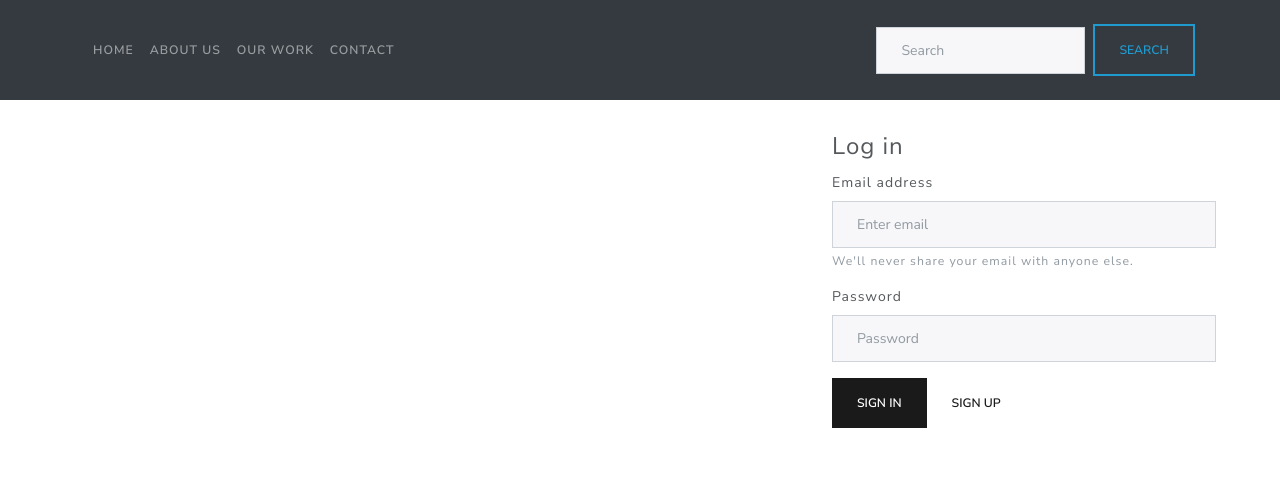
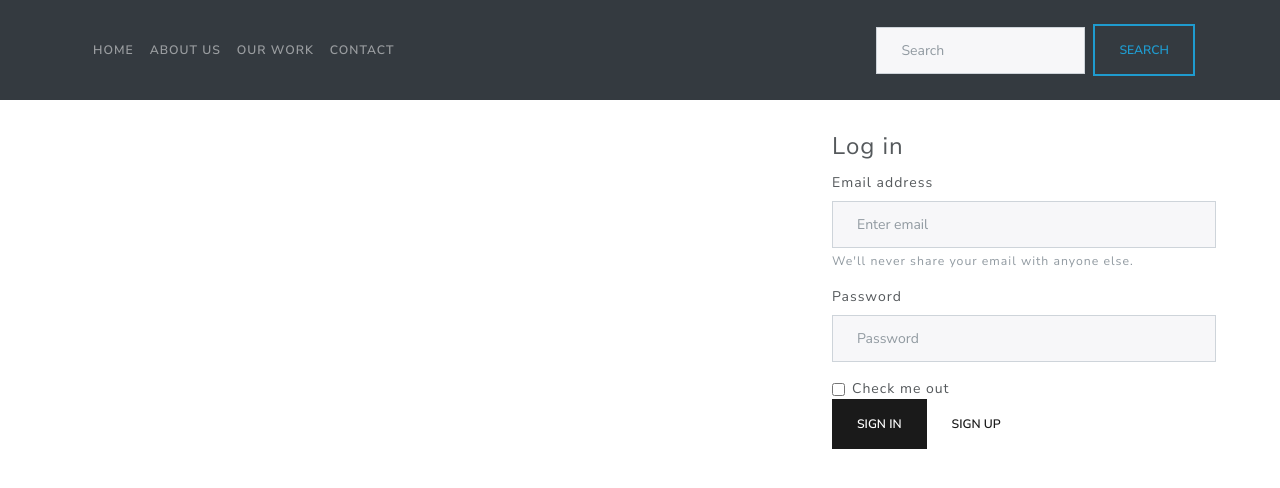
Before and after one commit to araneoAnicet/toDoListWebsite, a React (Create React App) app in the folder myfront/: page / in a window 1280 px wide. Shown: the top 488 px of the page. Built offline with nearby package versions, Linux system fonts and the light colour scheme.

Commit message:
add checkbox

```diff
--- a/myfront/src/Components/LoginForm.js
+++ b/myfront/src/Components/LoginForm.js
@@ -12,17 +12,24 @@ class LoginForm extends Component {
             <form className="LoginForm-margin">
                 <fieldset>
                     <legend>Log in</legend>
+
                         <div className="form-group">
                             <label for="exampleInputEmail1">Email address</label>
                             <input type="email" className="form-control" id="exampleInputEmail1" aria-describedby="emailHelp" placeholder="Enter email"></input>
                             <small id="emailHelp" className="form-text text-muted">We'll never share your email with anyone else.</small>
                         </div>
+
                         <div className="form-group">
                             <label for="exampleInputPassword1">Password</label>
                             <input type="password" className="form-control" id="exampleInputPassword1" placeholder="Password"></input>
                         </div>
 
-                    <button typw="button" className="btn btn-primary">Sign in</button>
+                        <div class="form-check">
+                            <input type="checkbox" class="form-check-input" id="exampleCheck1"></input>
+                            <label class="form-check-label" for="exampleCheck1">Check me out</label>
+                        </div>
+
+                        <button type="button" className="btn btn-primary">Sign in</button>
                         <button type="button" className="btn btn-secondary">Sign up</button>
                 </fieldset>
             </form>
```
Lines whose indentation alone changed are shown as unchanged.
